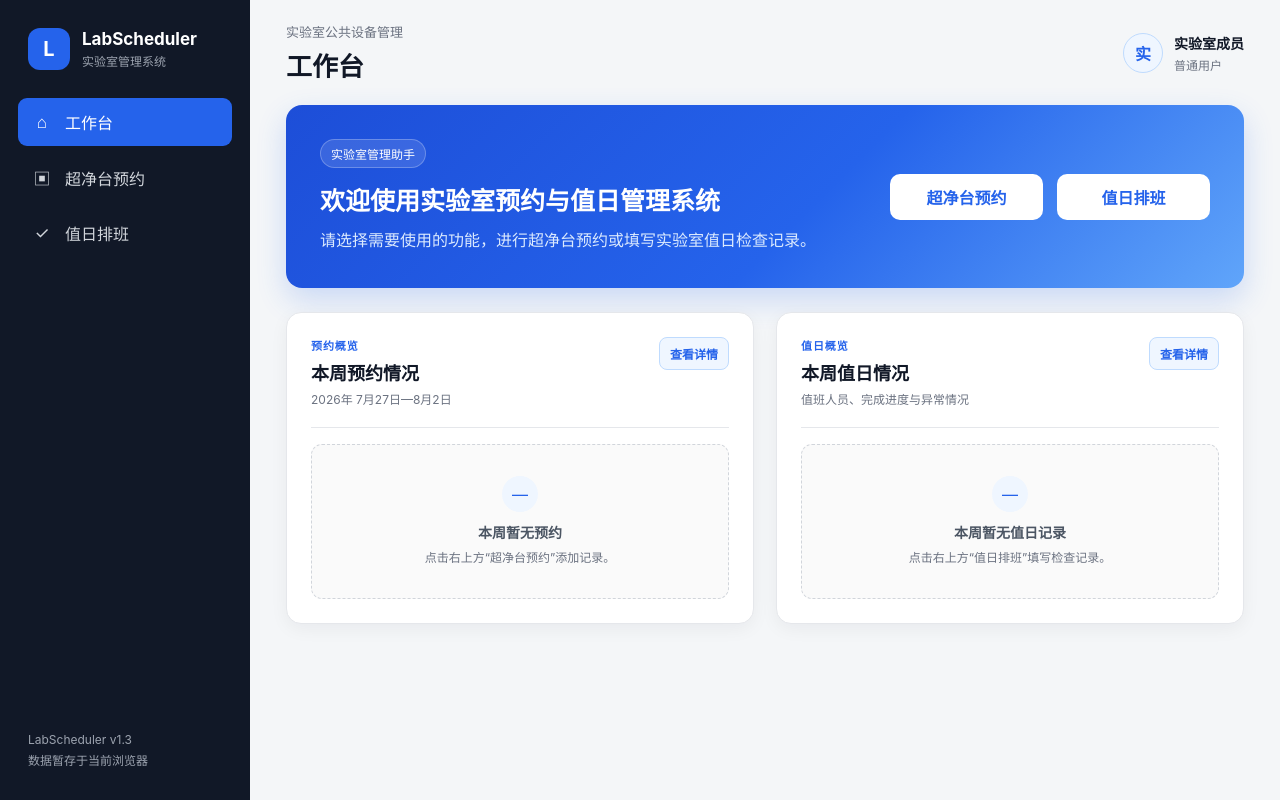
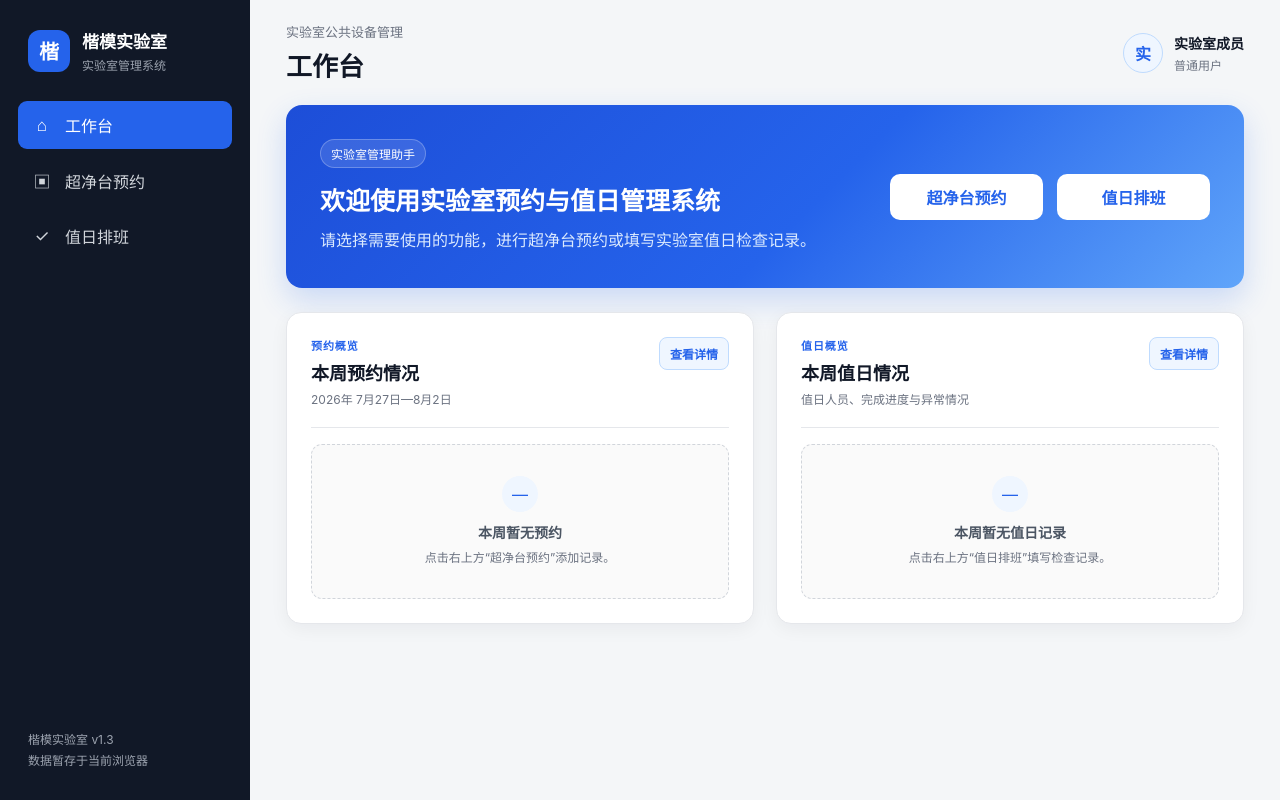
Before and after one commit to sosolinn/lab-scheduler, a Next.js app: page / in a window 1280 px wide. Built offline with nearby package versions, Linux system fonts and the light colour scheme; no server answers; the database is empty.

Commit message:
feat: rename lab brand and duty person labels

```diff
--- a/app/page.js
+++ b/app/page.js
@@ -9,6 +9,30 @@ function readProjectFile(filename) {
   return fs.readFileSync(path.join(process.cwd(), filename), "utf8");
 }
 
+function applyDisplayTextReplacements(markup) {
+  const replacements = [
+    ['<div class="brand-icon">L</div>', '<div class="brand-icon">楷</div>'],
+    ["<h1>LabScheduler</h1>", "<h1>楷模实验室</h1>"],
+    ["<p>LabScheduler v1.3</p>", "<p>楷模实验室 v1.3</p>"],
+    ["值班人员、完成进度与异常情况", "值日人员、完成进度与异常情况"],
+    [
+      "设置值日日期和值班人，并勾选已完成或状态正常的项目",
+      "设置值日日期和值日人，并勾选已完成或状态正常的项目"
+    ],
+    [
+      '<label for="dutyName">值班人</label>',
+      '<label for="dutyName">值日人</label>'
+    ],
+    ["请输入值班人姓名", "请输入值日人姓名"],
+    ["查看值班人员、完成情况和异常记录", "查看值日人员、完成情况和异常记录"]
+  ];
+
+  return replacements.reduce(
+    (result, [source, replacement]) => result.replaceAll(source, replacement),
+    markup
+  );
+}
+
 function getLegacyMarkup() {
   const html = readProjectFile("index.html");
   const bodyMatch = html.match(/<body[^>]*>([\s\S]*?)<\/body>/i);
@@ -17,10 +41,12 @@ function getLegacyMarkup() {
     throw new Error("无法从 index.html 中读取页面主体内容。");
   }
 
-  return bodyMatch[1].replace(
+  const markup = bodyMatch[1].replace(
     /\s*<script[^>]*src=["']script\.js["'][^>]*><\/script>\s*/i,
     ""
   );
+
+  return applyDisplayTextReplacements(markup);
 }
 
 export default function HomePage() {
```
